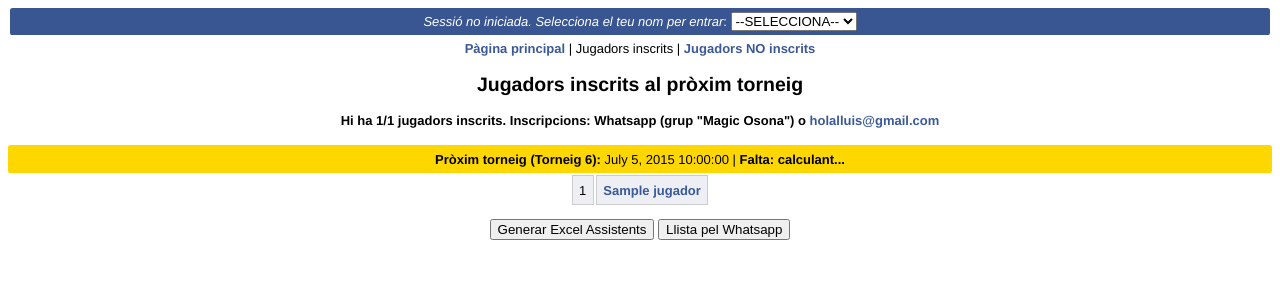
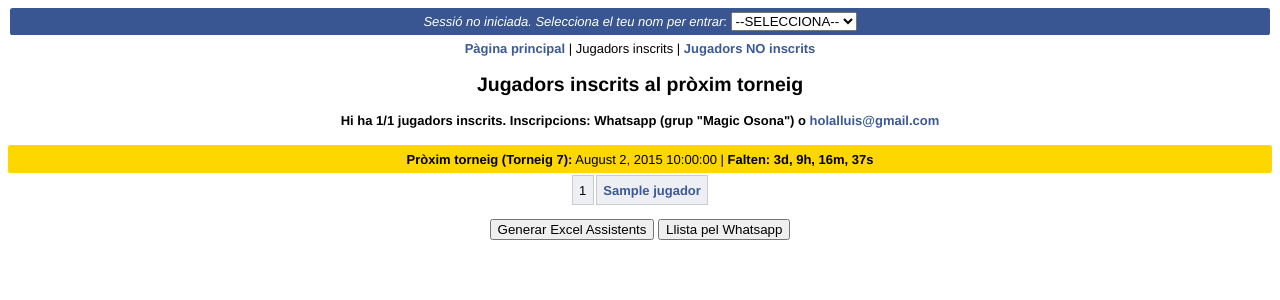
Before and after one commit to holalluis/magicosona, a PHP site: page /assistents.php in a window 1280 px wide. Shown: the top 300 px of the page. Run offline with PHP 8.4, Linux system fonts and the light colour scheme; tables that the repository leaves empty or names only in its code hold one stand-in row (values such as "Sample post").

Commit message:
data proxim torneig canviada

```diff
--- a/dataProximTorneig.php
+++ b/dataProximTorneig.php
@@ -1,9 +1,9 @@
 <?php
 
 //data: va dins un new Date(string) de javascript
-$dataProximTorneig="July 5, 2015 10:00:00";
+$dataProximTorneig="August 2, 2015 10:00:00";
 
 //nom proxim torneig
-$nomProximTorneig="Torneig 6";
+$nomProximTorneig="Torneig 7";
 
 ?>
```
